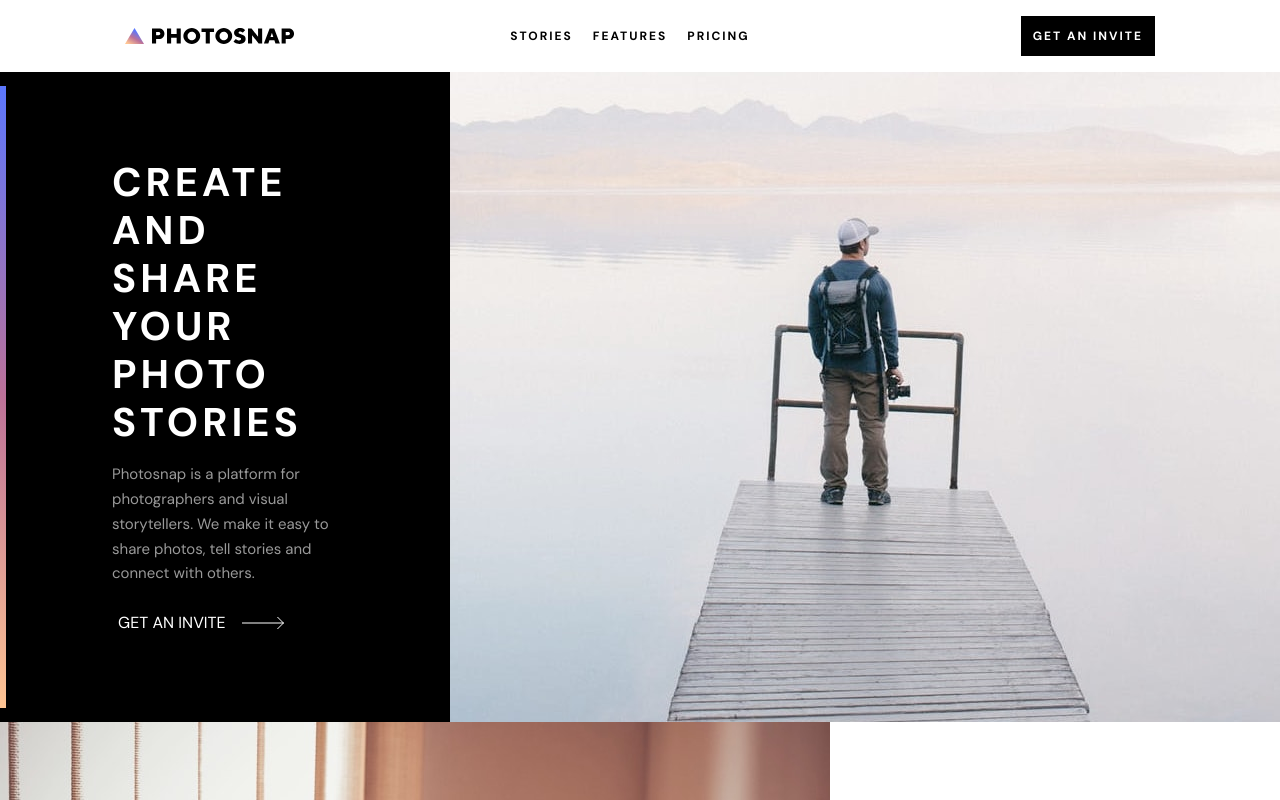
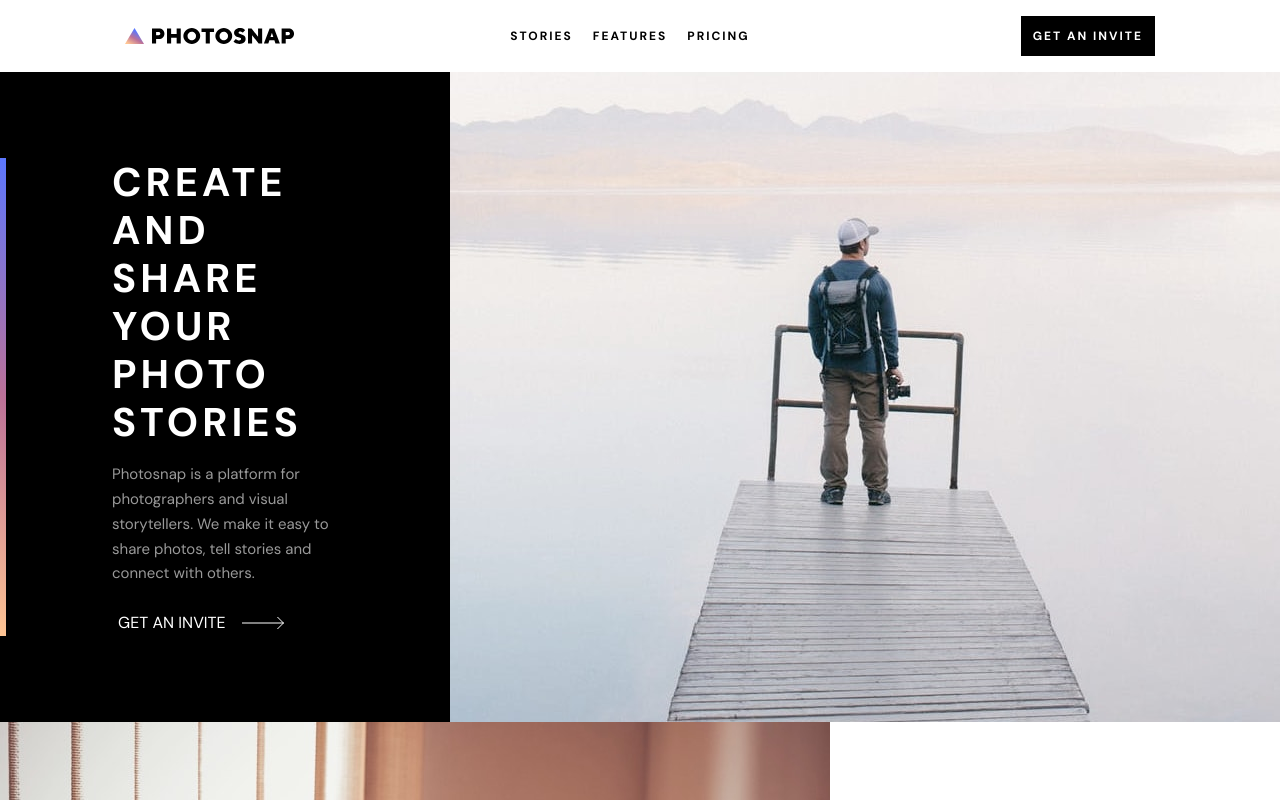
Before and after one commit to s2i61m97o/fm-photosnap-multipage, a Next.js app: page / in a window 1280 px wide. Shown: the top 800 px of the page. Built offline with nearby package versions, Linux system fonts and the light colour scheme.

Commit message:
fix(article): gradient bar styling

```diff
--- a/src/components/ui/Article/Article.module.scss
+++ b/src/components/ui/Article/Article.module.scss
@@ -125,6 +125,7 @@
   &::before {
     content: "";
     background: v.$g-6;
+
     inset-inline: v.$sp-375 60%;
     height: 6px;
     top: 0;
@@ -133,7 +134,7 @@
 
     @include mq.sm {
       inset-inline: unset;
-      inset-block: 0;
+      inset-block: v.$sp-900;
       height: unset;
       left: 0;
       width: 6px;
```
